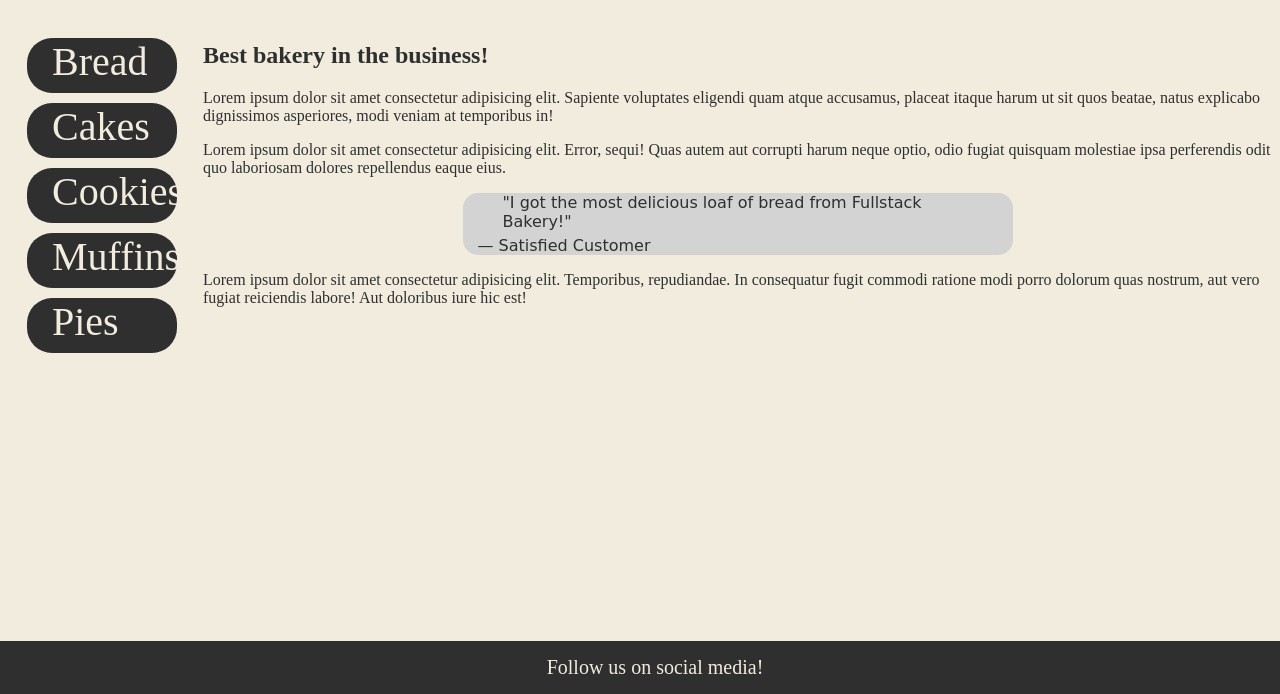
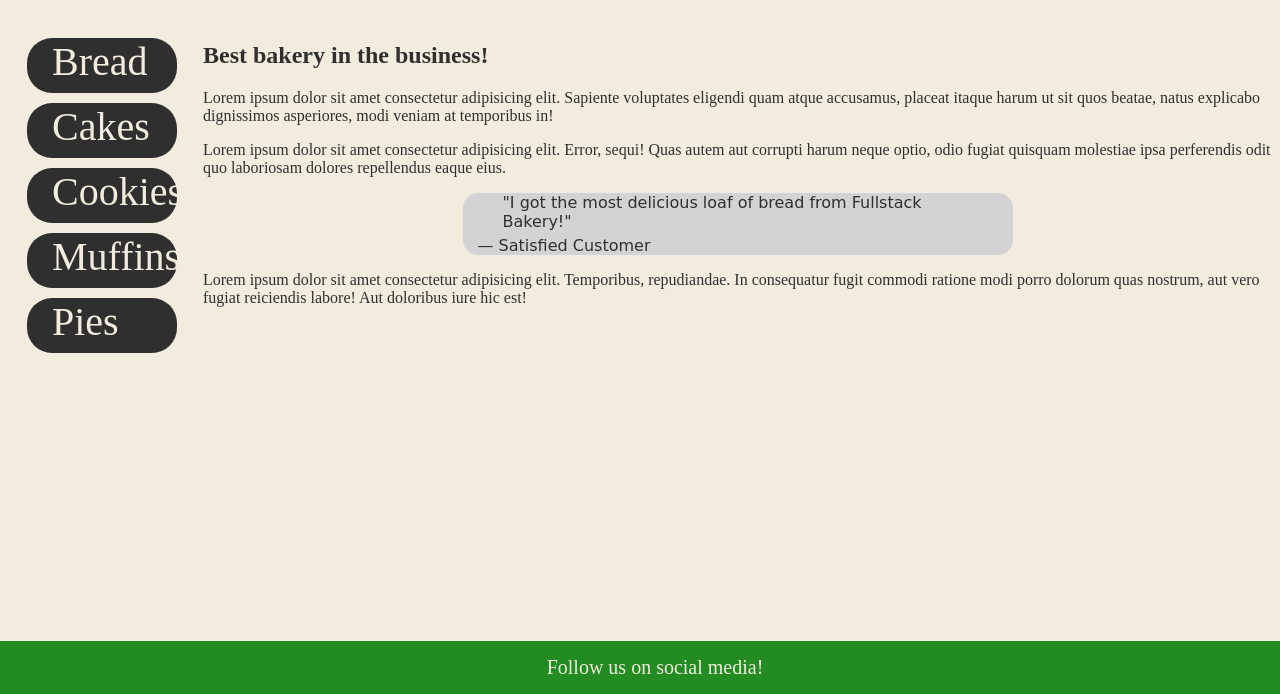
Before and after one commit to CooperHoag/Bakery, a plain HTML site: page index.html in a window 1280 px wide. Shown: the part 106-800 px from the top of the page. Drawn offline with Linux system fonts and the light colour scheme.

Commit message:
Change footer color to forest green

```diff
--- a/style.css
+++ b/style.css
@@ -90,7 +90,7 @@ footer {
   bottom: 0;
   width: 100%;
   padding: 15px;
-  background-color: rgb(47, 47, 47);
+  background-color: forestgreen;
   color: rgb(241, 236, 222);
   text-align: center;
   font-size: 20px;
```
